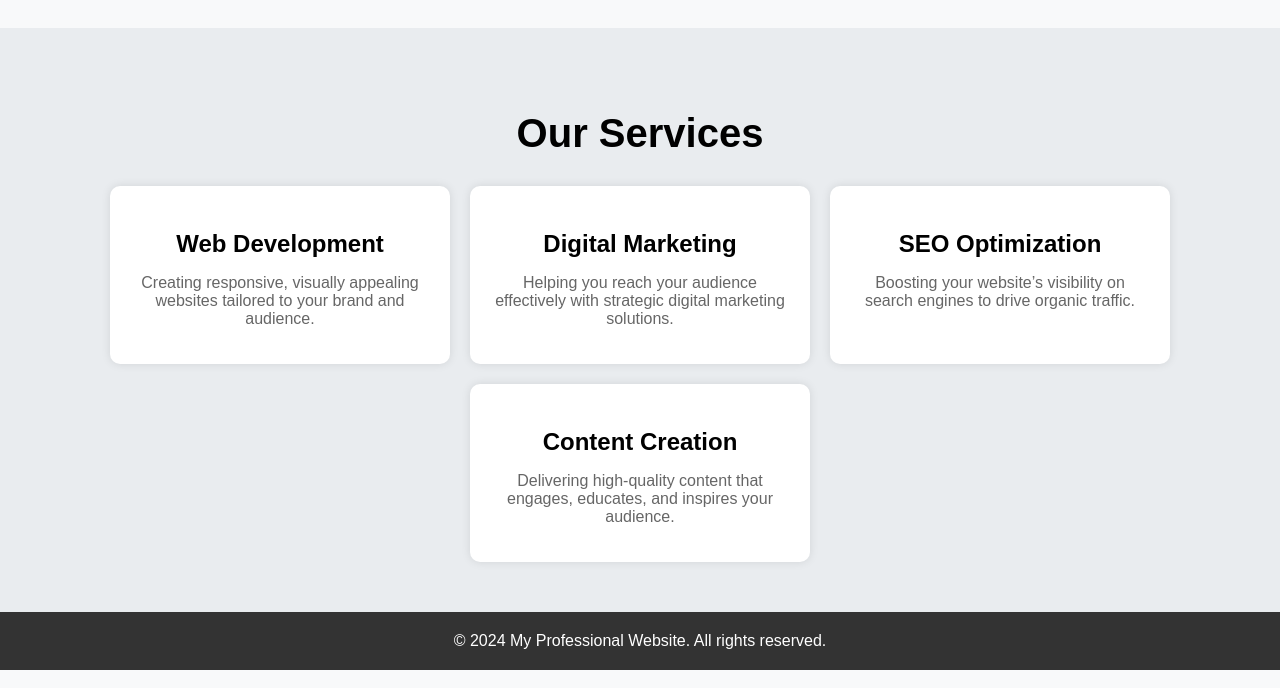
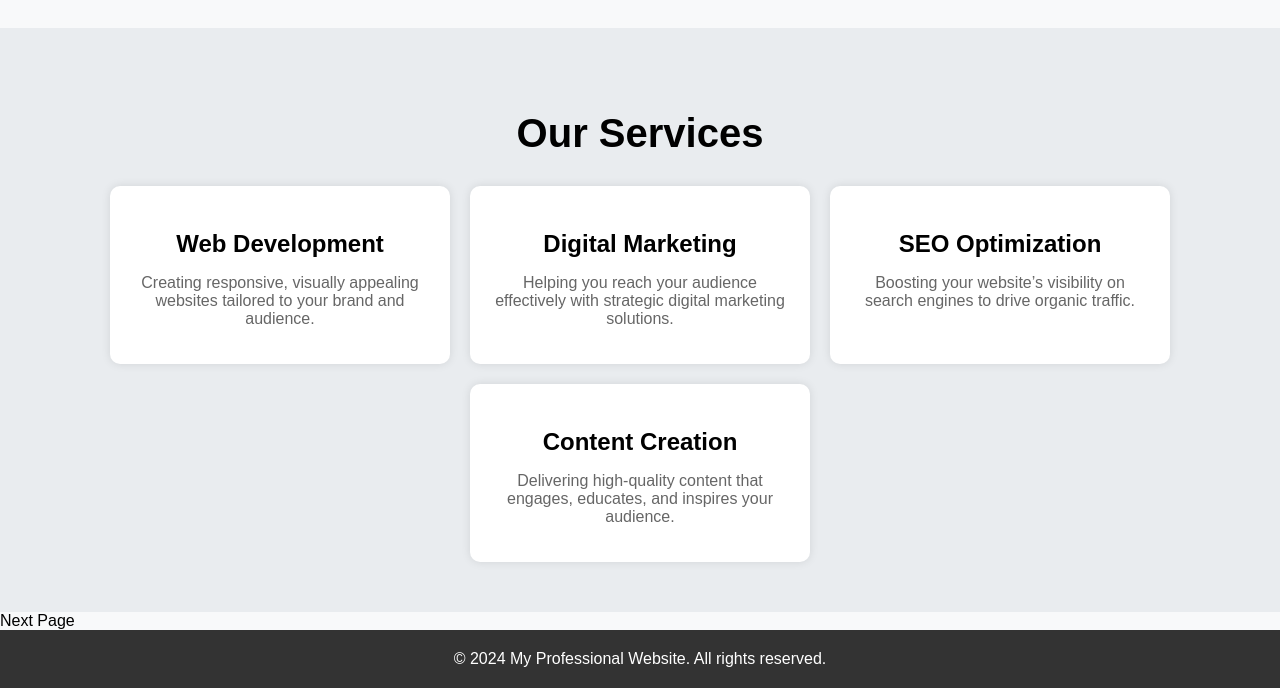
Before and after one commit to SadmanTajwer/Web_Programming, a plain HTML site: page index.html in a window 1280 px wide. Shown: the part 796-1484 px from the top of the page. Drawn offline with Linux system fonts and the light colour scheme.

Commit message:
Update and rename second.html to index.html

```diff
--- a/second.html
+++ b/index.html
@@ -188,6 +188,9 @@
             </div>
         </div>
     </section>
+        <section>
+        <a href="First.html">Next Page</a>
+    </section>
 
     <!-- Footer -->
     <footer>
```
